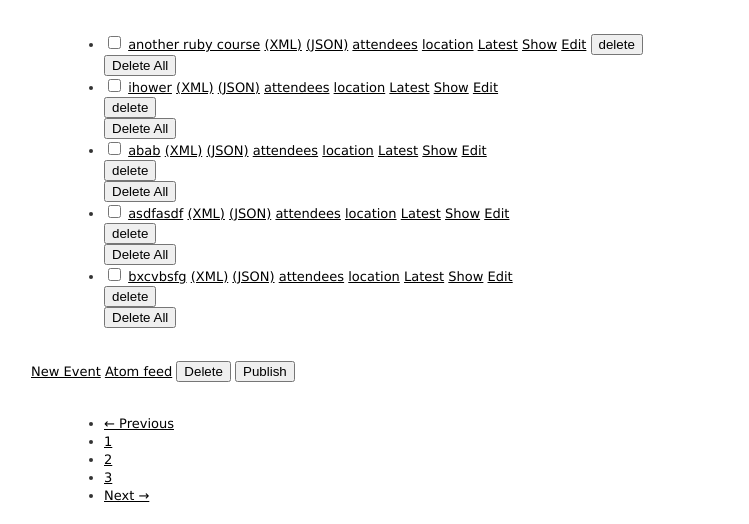
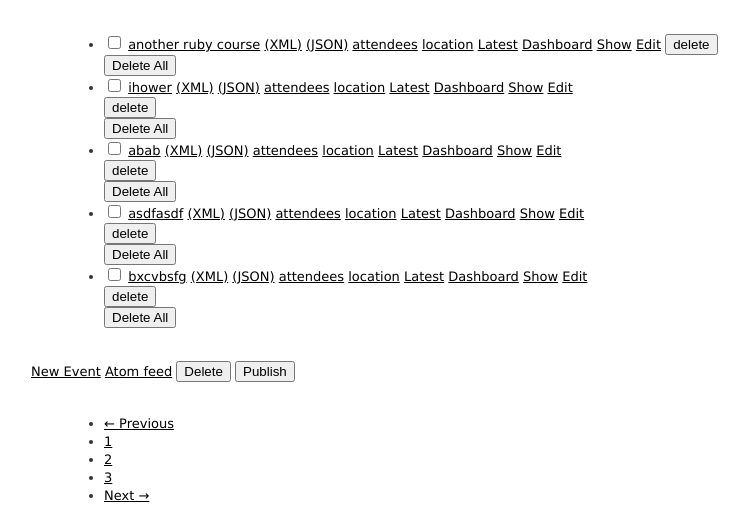
Before and after one commit to TimingJL/RoR-first-practice, a Rails app: page /events in a window 1280 px wide. Shown: the top 524 px of the page, without its empty margins (2-751 px from the left). Run offline with Rails 7, Linux system fonts and the light colour scheme; data comes from the database, SQL or seed files in the repository; style sheets or scripts are compiled from the project's sources; some libraries are stand-ins or nearby versions.

Commit message:
RESTful Application:Customize Resources(member)_New event dashboard page

```diff
--- a/app/controllers/events_controller.rb
+++ b/app/controllers/events_controller.rb
@@ -47,6 +47,10 @@ class EventsController < ApplicationController
 	  flash[:notice] = "event was successfully updated"
 	end
 
+	def dashboard
+	    @event = Event.find(params[:id])
+	end
+
 	def destroy
 	  @event.destroy
 
--- a/app/views/events/index.html.erb
+++ b/app/views/events/index.html.erb
@@ -10,6 +10,7 @@
 	<%= link_to 'attendees', event_attendees_path(event) %>
 	<%= link_to 'location', event_location_path(event) %>
 	<%= link_to "Latest", latest_events_path %>
+	<%= link_to 'Dashboard', dashboard_event_path(event) %>
 	<%= link_to 'Show', event_path(event) %>
 	<%= link_to 'Edit', edit_event_path(event) %>
 	<%= button_to 'delete', event_path(event), :method => :delete, :data => { :confirm => "Are you sure?" } %>
--- a/config/routes.rb
+++ b/config/routes.rb
@@ -9,6 +9,9 @@ Rails.application.routes.draw do
 		    post :bulk_delete
 		    post :bulk_update
 		end
+		member do
+		    get :dashboard
+		end
 	end
 	resources :people
 	get "welcome/say_hello" => "welcome#say"
```
Also changed, not shown: app/views/events/dashboard.html.erb (added), 1 other file.
